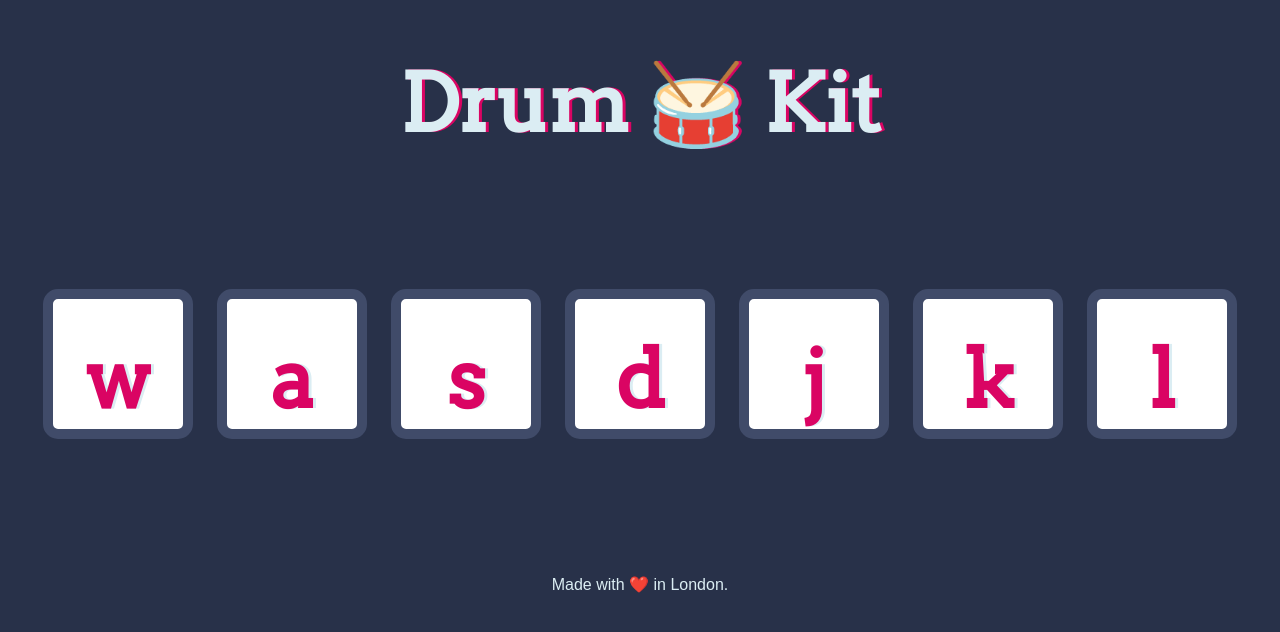
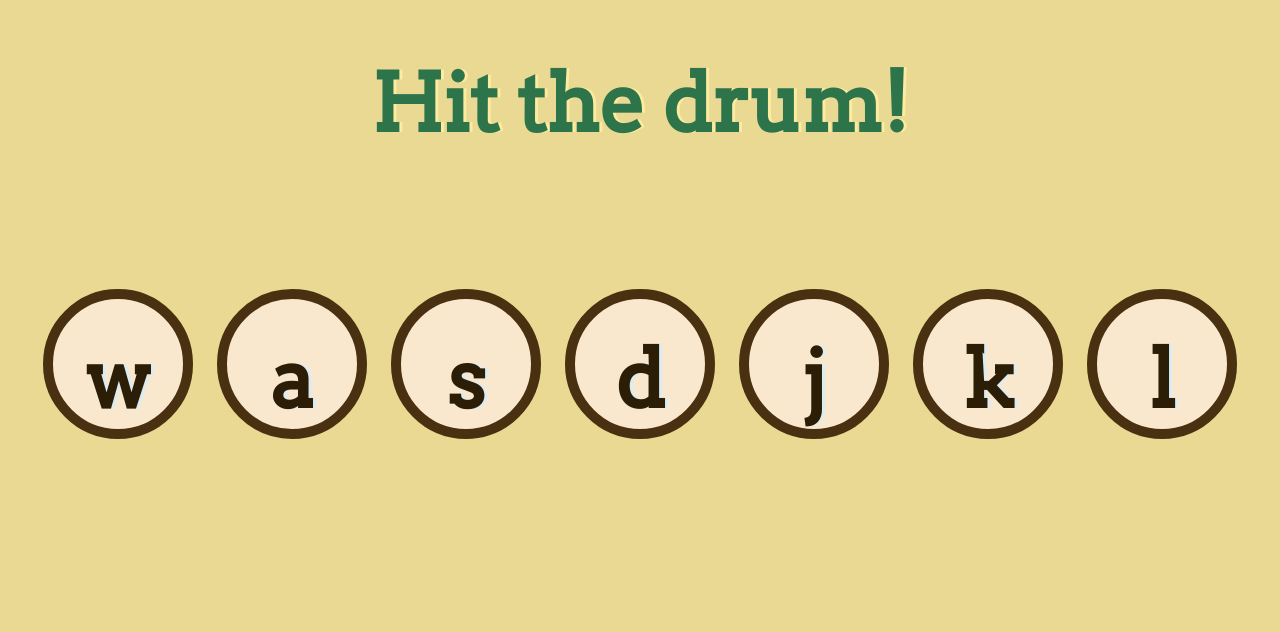
Before and after one commit to xinyirachel/dom-practice-drum, a plain HTML site: page index.html in a window 1280 px wide. Drawn offline with Linux system fonts and the light colour scheme.

Commit message:
change style

```diff
--- a/index.html
+++ b/index.html
@@ -3,14 +3,13 @@
 
 <head>
   <meta charset="utf-8">
-  <title>Drum Kit</title>
+  <title>Drum</title>
   <link rel="stylesheet" href="styles.css">
   <link href="https://fonts.googleapis.com/css?family=Arvo" rel="stylesheet">
 </head>
-
+<h1>Hit the drum!</h1>
 <body>
 
-  <h1 id="title">Drum 🥁 Kit</h1>
   <div class="set">
     <button class="w drum">w</button>
     <button class="a drum">a</button>
@@ -22,9 +21,6 @@
   </div>
 
 
-  <footer>
-    Made with ❤️ in London.
-  </footer>
 
 <script src="index.js" charset="utf-8"></script>
 </body>
--- a/index.js
+++ b/index.js
@@ -2,7 +2,10 @@ var numberOfDrumButtons = document.querySelectorAll(".drum").length;
 
 for (var i = 0; i < numberOfDrumButtons; i++) {
   document
-    .querySelectorAll("button")[i].addEventListener("click", function handleClick() {
-      alert("I got clicked!");
+    .querySelectorAll("button")[i].addEventListener("click",
+    function handleClick() {
+      var audio = new Audio('audio_file.mp3');
+      audio.play();
+
     });
 }
--- a/styles.css
+++ b/styles.css
@@ -1,19 +1,14 @@
 body {
   text-align: center;
-  background-color: #283149;
+  background-color: #e9d992;
 }
 
 h1 {
   font-size: 5rem;
-  color: #DBEDF3;
+  color: #2d744b;
   font-family: "Arvo", cursive;
-  text-shadow: 3px 0 #DA0463;
+  text-shadow: 3px 0 #fdeb9f;
 
-}
-
-footer {
-  color: #DBEDF3;
-  font-family: sans-serif;
 }
 
 .w {
@@ -49,7 +44,7 @@ footer {
 }
 
 .game-over {
-  background-color: red;
+  background-color: rgb(106, 37, 69);
   opacity: 0.8;
 }
 
@@ -59,23 +54,23 @@ footer {
 }
 
 .red {
-  color: red;
+  color: rgb(255, 0, 85);
 }
 
 .drum {
   outline: none;
-  border: 10px solid #404B69;
+  border: 10px solid #493010;
   font-size: 5rem;
   font-family: 'Arvo', cursive;
   line-height: 2;
   font-weight: 900;
-  color: #DA0463;
+  color: rgb(44, 29, 7);
   text-shadow: 3px 0 #DBEDF3;
-  border-radius: 15px;
+  border-radius: 80px;
   display: inline-block;
   width: 150px;
   height: 150px;
   text-align: center;
   margin: 10px;
-  background-color: white;
+  background-color: rgb(250, 232, 206);
 }
```
